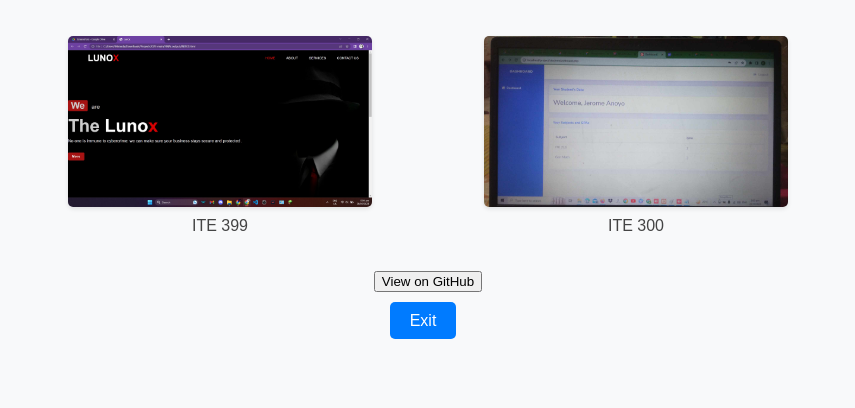
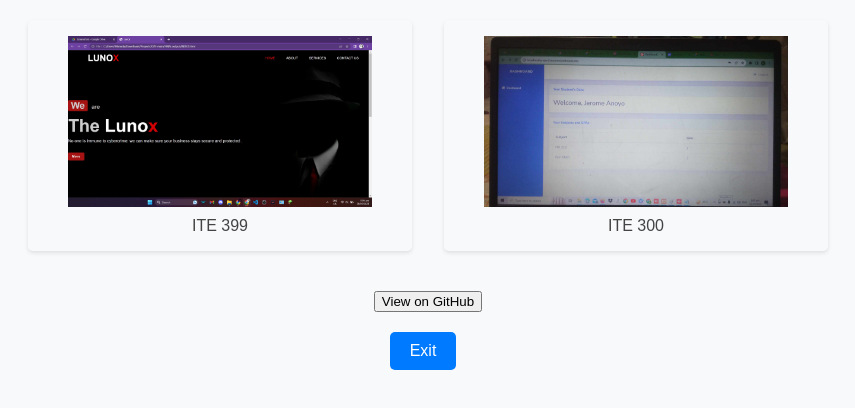
Before and after one commit to Christian202419/Ssp.com, a plain HTML site: page projects.html in a window 1280 px wide. Shown: the whole page, without its empty margins (212-1067 px from the left). Drawn offline with Linux system fonts and the light colour scheme.

Commit message:
Update projects.html

```diff
--- a/projects.html
+++ b/projects.html
@@ -14,24 +14,27 @@
     .container {
       display: flex;
       justify-content: space-between;
+      flex-wrap: wrap; /* Allow items to wrap to the next line */
       margin: 20px auto;
       max-width: 800px;
     }
     .image-container {
       width: 48%;
       text-align: center;
+      margin-bottom: 20px; /* Add some space between image containers */
+      box-shadow: 0 2px 4px rgba(0, 0, 0, 0.1); /* Add shadow to image containers */
+      border-radius: 5px; /* Add rounded corners */
+      overflow: hidden; /* Ensure images don't overflow the container */
     }
     .image-container img {
       width: 100%;
       height: auto;
       display: block;
-      margin: 0 auto;
-      border-radius: 5px;
-      box-shadow: 0 2px 4px rgba(0, 0, 0, 0.1);
     }
     .image-container figcaption {
       margin-top: 10px;
       color: #444;
+      font-size: 16px;
     }
     .button-container {
       text-align: center;
@@ -47,6 +50,7 @@
       margin-right: 10px;
       text-decoration: none;
       transition: background-color 0.3s ease;
+      display: inline-block; /* Ensure buttons are displayed inline */
     }
     .button-container .btn:hover {
       background-color: #0056b3;
```
